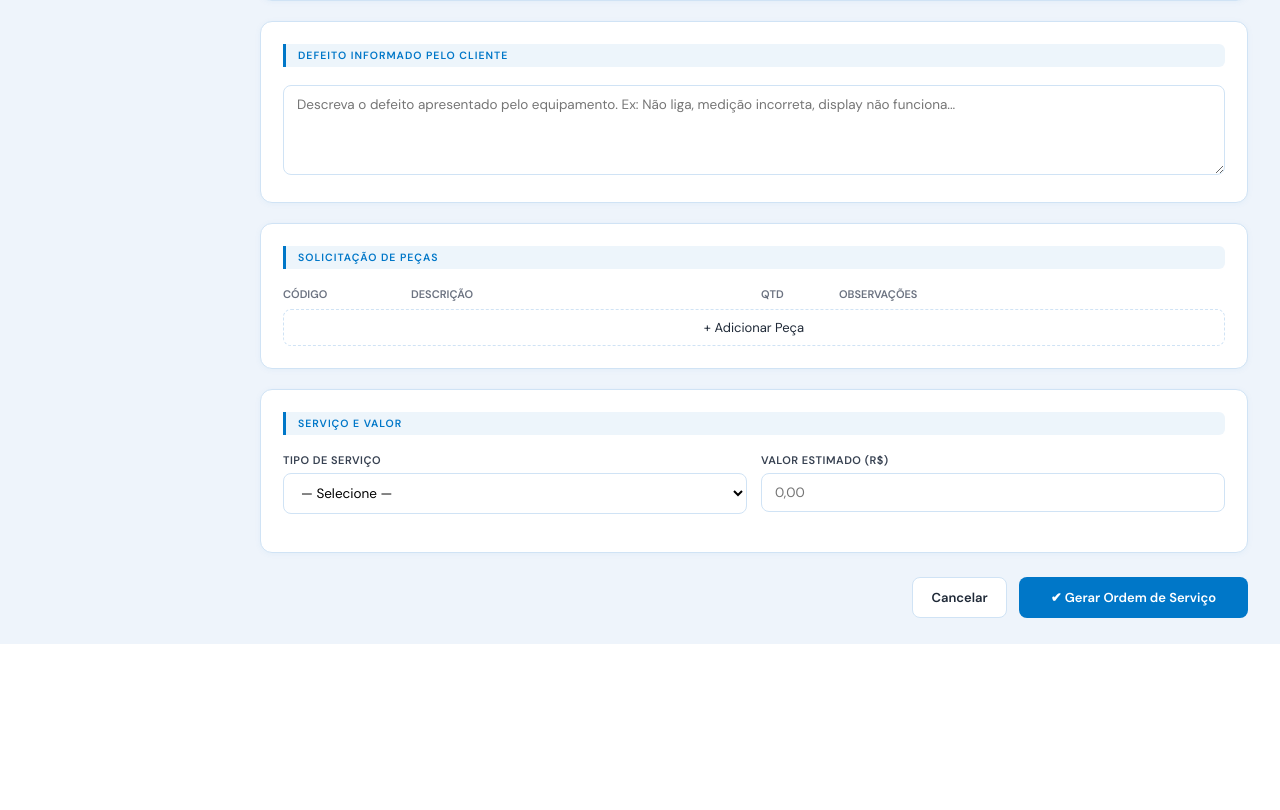
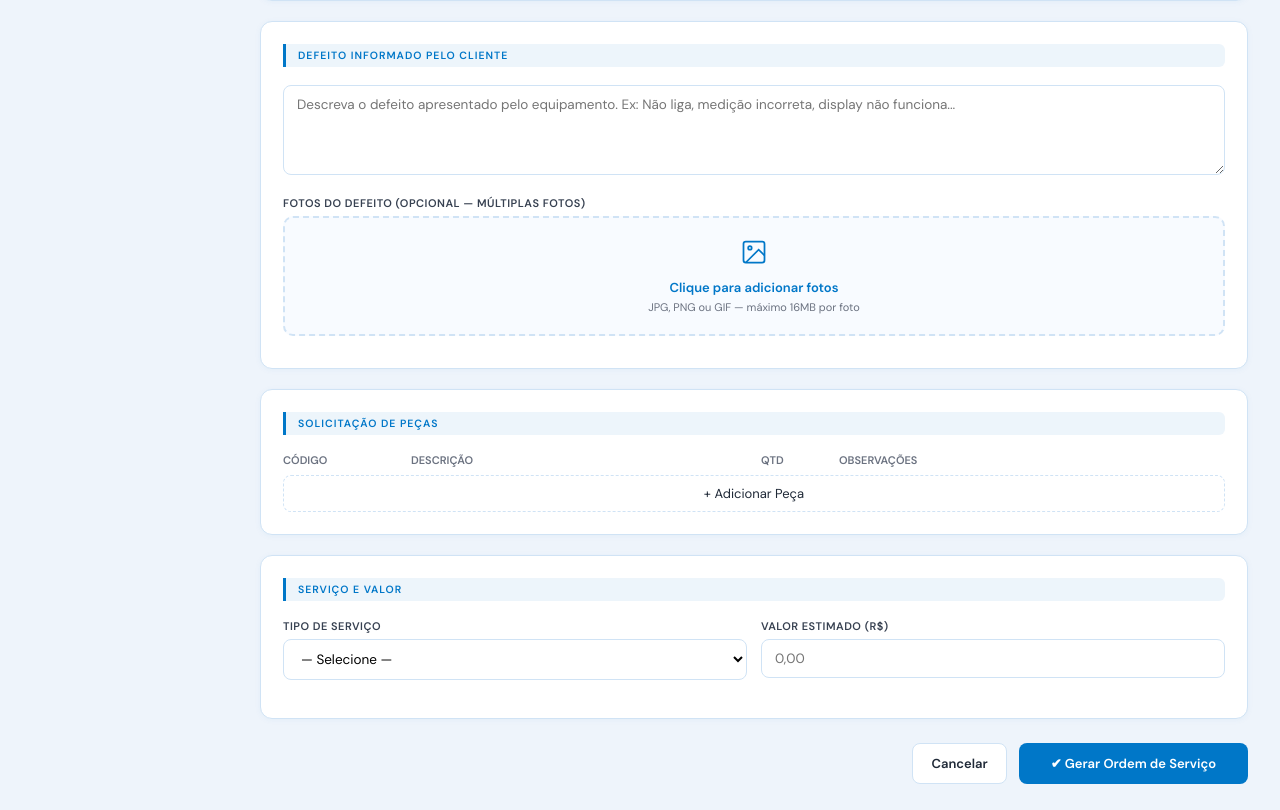
Before and after one commit to heavy-metal-tech/sistema_minipa, a Flask app: page /nova_os in a window 1280 px wide. Shown: the part 978-1788 px from the top of the page. Before the commit the page ends 1622 px from the top, so only its background shows below. Run offline with Flask 3, Linux system fonts and the light colour scheme; a user stored in the database is signed in; some libraries are stand-ins or nearby versions.

Commit message:
Add files via upload

```diff
--- a/templates/nova_os.html
+++ b/templates/nova_os.html
@@ -35,6 +35,12 @@
 .garantia-toggle button.sim { }
 .garantia-toggle button.active-sim { background:#16a34a; color:#fff; border-color:#16a34a; }
 .garantia-toggle button.active-nao { background:#d42b2b; color:#fff; border-color:#d42b2b; }
+.upload-area {
+  border: 2px dashed #d0e3f5; border-radius: 10px; padding: 20px;
+  text-align: center; cursor: pointer; transition: all .2s;
+  background: #f8fbff;
+}
+.upload-area:hover { border-color: #0077c8; background: #e0f0ff; }
 </style>
 {% endblock %}
 {% block content %}
@@ -45,7 +51,7 @@
   </div>
 </div>
 <div class="content">
-<form method="POST" id="os-form">
+<form method="POST" id="os-form" enctype="multipart/form-data">
   <input type="hidden" name="tipo_pessoa" id="tipo_pessoa_input" value="PF">
   <input type="hidden" name="garantia" id="garantia_input" value="Não">
 
@@ -198,9 +204,19 @@
   <!-- Defeito -->
   <div class="card" style="margin-bottom:20px;">
     <div class="section-title">Defeito Informado pelo Cliente</div>
-    <div class="form-group" style="margin-bottom:0;">
+    <div class="form-group">
       <textarea class="form-control" name="defeito" rows="4"
         placeholder="Descreva o defeito apresentado pelo equipamento. Ex: Não liga, medição incorreta, display não funciona..."></textarea>
+    </div>
+    <div class="form-group" style="margin-bottom:0;">
+      <label class="form-label">Fotos do Defeito (opcional — múltiplas fotos)</label>
+      <div class="upload-area" id="upload-defeito" onclick="document.getElementById('input-fotos-defeito').click()">
+        <svg width="28" height="28" viewBox="0 0 24 24" fill="none" stroke="#0077c8" stroke-width="1.5"><rect x="3" y="3" width="18" height="18" rx="2"/><circle cx="8.5" cy="8.5" r="1.5"/><polyline points="21,15 16,10 5,21"/></svg>
+        <div style="font-size:13px;font-weight:600;color:#0077c8;margin-top:8px;">Clique para adicionar fotos</div>
+        <div style="font-size:11px;color:#6b7280;margin-top:4px;">JPG, PNG ou GIF — máximo 16MB por foto</div>
+      </div>
+      <input type="file" id="input-fotos-defeito" name="fotos_defeito[]" multiple accept="image/*" style="display:none" onchange="previewFotos(this, 'preview-defeito')">
+      <div id="preview-defeito" style="display:flex;flex-wrap:wrap;gap:10px;margin-top:10px;"></div>
     </div>
   </div>
 
@@ -283,16 +299,56 @@ function addPeca() {
   const c = document.getElementById('pecas-container');
   const div = document.createElement('div');
   div.className = 'peca-row';
+  div.style.gridTemplateColumns = '110px 1fr 60px 1fr 90px auto';
   div.id = 'peca-' + pecaCount;
+  const pc = pecaCount;
   div.innerHTML = `
     <input class="form-control" name="peca_codigo[]" placeholder="Código">
     <input class="form-control" name="peca_descricao[]" placeholder="Descrição da peça" required>
     <input class="form-control" name="peca_quantidade[]" type="number" value="1" min="1">
     <input class="form-control" name="peca_obs[]" placeholder="Observações">
-    <button type="button" class="btn-remove" onclick="removePeca('peca-${pecaCount}')">×</button>
+    <div style="display:flex;flex-direction:column;gap:4px;">
+      <label style="display:flex;align-items:center;gap:4px;cursor:pointer;background:#e0f0ff;border:1px dashed #0077c8;border-radius:6px;padding:5px 8px;font-size:11px;color:#0077c8;font-weight:600;">
+        <svg width="13" height="13" viewBox="0 0 24 24" fill="none" stroke="currentColor" stroke-width="2"><rect x="3" y="3" width="18" height="18" rx="2"/><circle cx="8.5" cy="8.5" r="1.5"/><polyline points="21,15 16,10 5,21"/></svg>
+        Foto
+        <input type="file" name="peca_foto[]" accept="image/*" style="display:none" onchange="previewPecaFoto(this, 'peca-prev-${pc}')">
+      </label>
+      <div id="peca-prev-${pc}"></div>
+    </div>
+    <button type="button" class="btn-remove" onclick="removePeca('peca-${pc}')">×</button>
   `;
   c.appendChild(div);
   pecaCount++;
+}
+
+function previewPecaFoto(input, previewId) {
+  const prev = document.getElementById(previewId);
+  if (!prev) return;
+  prev.innerHTML = '';
+  if (input.files && input.files[0]) {
+    const img = document.createElement('img');
+    img.src = URL.createObjectURL(input.files[0]);
+    img.style.cssText = 'width:60px;height:45px;object-fit:cover;border-radius:4px;border:1px solid #dde3f0;';
+    prev.appendChild(img);
+  }
+}
+
+function previewFotos(input, previewId) {
+  const prev = document.getElementById(previewId);
+  prev.innerHTML = '';
+  Array.from(input.files).forEach(file => {
+    const wrap = document.createElement('div');
+    wrap.style.cssText = 'position:relative;';
+    const img = document.createElement('img');
+    img.src = URL.createObjectURL(file);
+    img.style.cssText = 'width:90px;height:70px;object-fit:cover;border-radius:8px;border:1.5px solid #dde3f0;';
+    const label = document.createElement('div');
+    label.style.cssText = 'font-size:10px;color:#6b7280;text-align:center;margin-top:3px;max-width:90px;overflow:hidden;white-space:nowrap;text-overflow:ellipsis;';
+    label.textContent = file.name;
+    wrap.appendChild(img);
+    wrap.appendChild(label);
+    prev.appendChild(wrap);
+  });
 }
 function removePeca(id) {
   const el = document.getElementById(id);
```
Also changed, not shown: templates/ver_os.html (+27 -2 lines).
